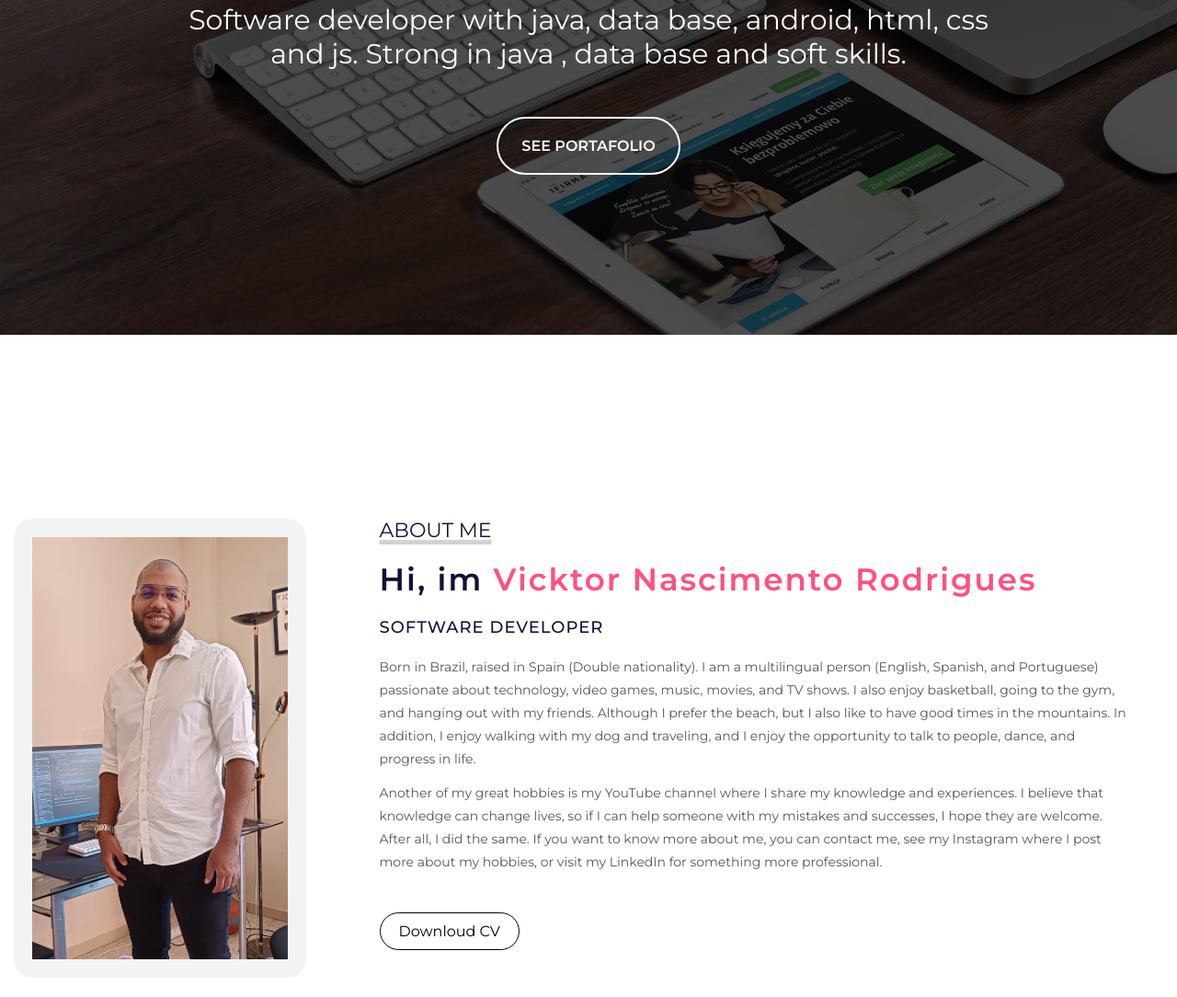
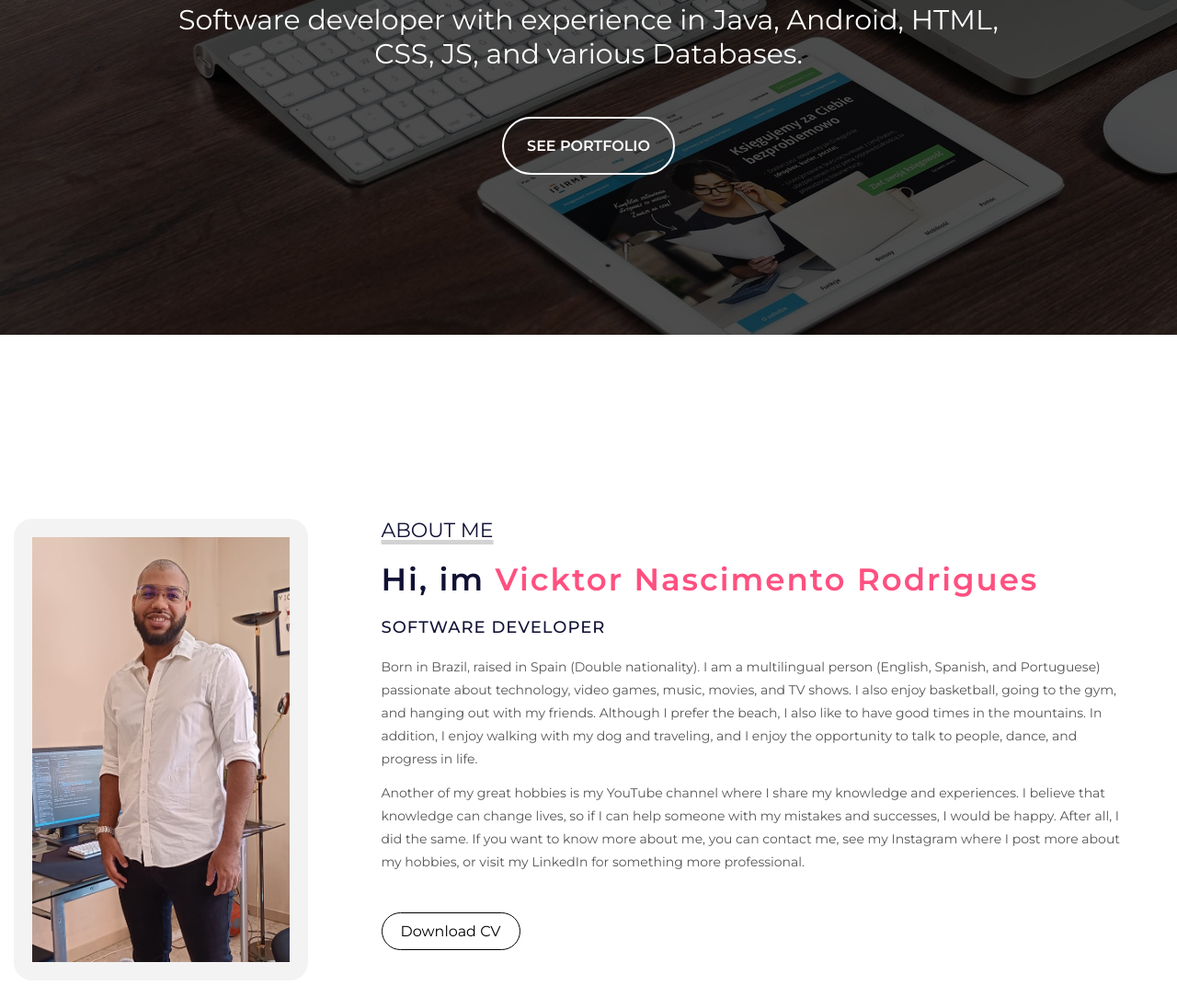
Before and after one commit to vicktorNascimento/My_portfolio, a plain HTML site: page index.html in a window 1280 px wide. Shown: the part 436-1520 px from the top of the page at 92% size. Drawn offline with Linux system fonts and the light colour scheme.

Commit message:
Update index.html

```diff
--- a/index.html
+++ b/index.html
@@ -46,10 +46,9 @@
             <div class="presentation">
                 <p class="welcome">Welcome</p>
                 <h2>I am <span>Vicktor Nascimento</span>, Software developer</h2>
-                <p class="description">Software developer with java, data base, android, html, css and js.
-                   Strong in java , data base and soft skills.
+                <p class="description">Software developer with experience in Java, Android, HTML, CSS, JS, and various Databases.
                 </p>
-                <a href="#portfolio"> See Portafolio</a>
+                <a href="#portfolio"> See Portfolio</a>
             </div>
         </div>
     </section>
@@ -63,10 +62,10 @@
             <p class="title-section">About me</p>
             <h2>Hi, im  <span>Vicktor Nascimento Rodrigues</span> </h2>
             <h3>Software developer</h3>
-            <p>Born in Brazil, raised in Spain (Double nationality). I am a multilingual person (English, Spanish, and Portuguese) passionate about technology, video games, music, movies, and TV shows. I also enjoy basketball, going to the gym, and hanging out with my friends. Although I prefer the beach, but I also like to have good times in the mountains. In addition, I enjoy walking with my dog and traveling, and I enjoy the opportunity to talk to people, dance, and progress in life.</p>
+            <p>Born in Brazil, raised in Spain (Double nationality). I am a multilingual person (English, Spanish, and Portuguese) passionate about technology, video games, music, movies, and TV shows. I also enjoy basketball, going to the gym, and hanging out with my friends. Although I prefer the beach, I also like to have good times in the mountains. In addition, I enjoy walking with my dog and traveling, and I enjoy the opportunity to talk to people, dance, and progress in life.</p>
             <p></p>
-            <p>Another of my great hobbies is my YouTube channel where I share my knowledge and experiences. I believe that knowledge can change lives, so if I can help someone with my mistakes and successes, I hope they are welcome. After all, I did the same. If you want to know more about me, you can contact me, see my Instagram where I post more about my hobbies, or visit my LinkedIn for something more professional.</p>
-            <a href="VicktorNascimentoRodrigues.pdf" target="_blank" >Downloud CV</a>
+            <p>Another of my great hobbies is my YouTube channel where I share my knowledge and experiences. I believe that knowledge can change lives, so if I can help someone with my mistakes and successes, I would be happy. After all, I did the same. If you want to know more about me, you can contact me, see my Instagram where I post more about my hobbies, or visit my LinkedIn for something more professional.</p>
+            <a href="VicktorNascimentoRodrigues.pdf" target="_blank" >Download CV</a>
         </div>
     </section>
 
```
